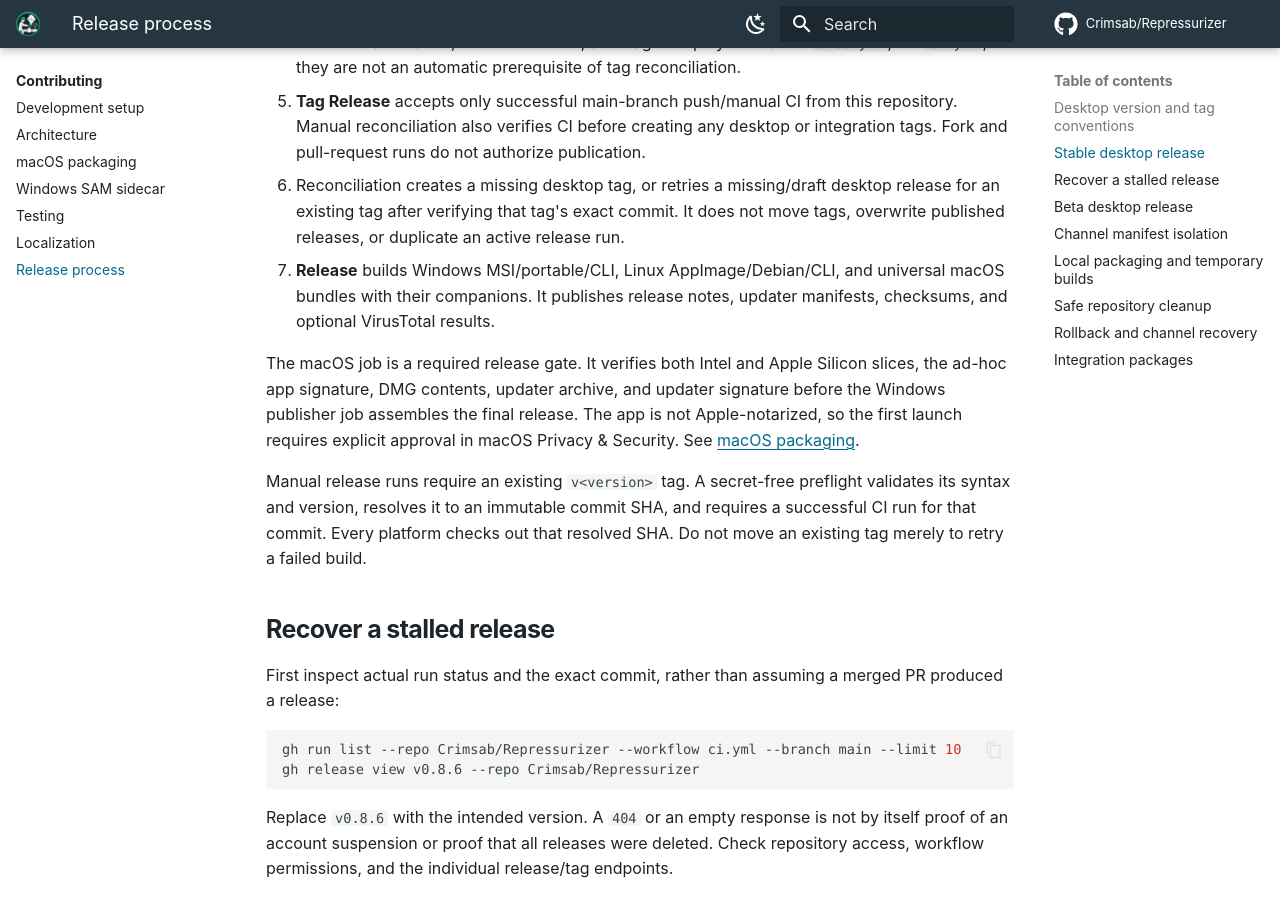
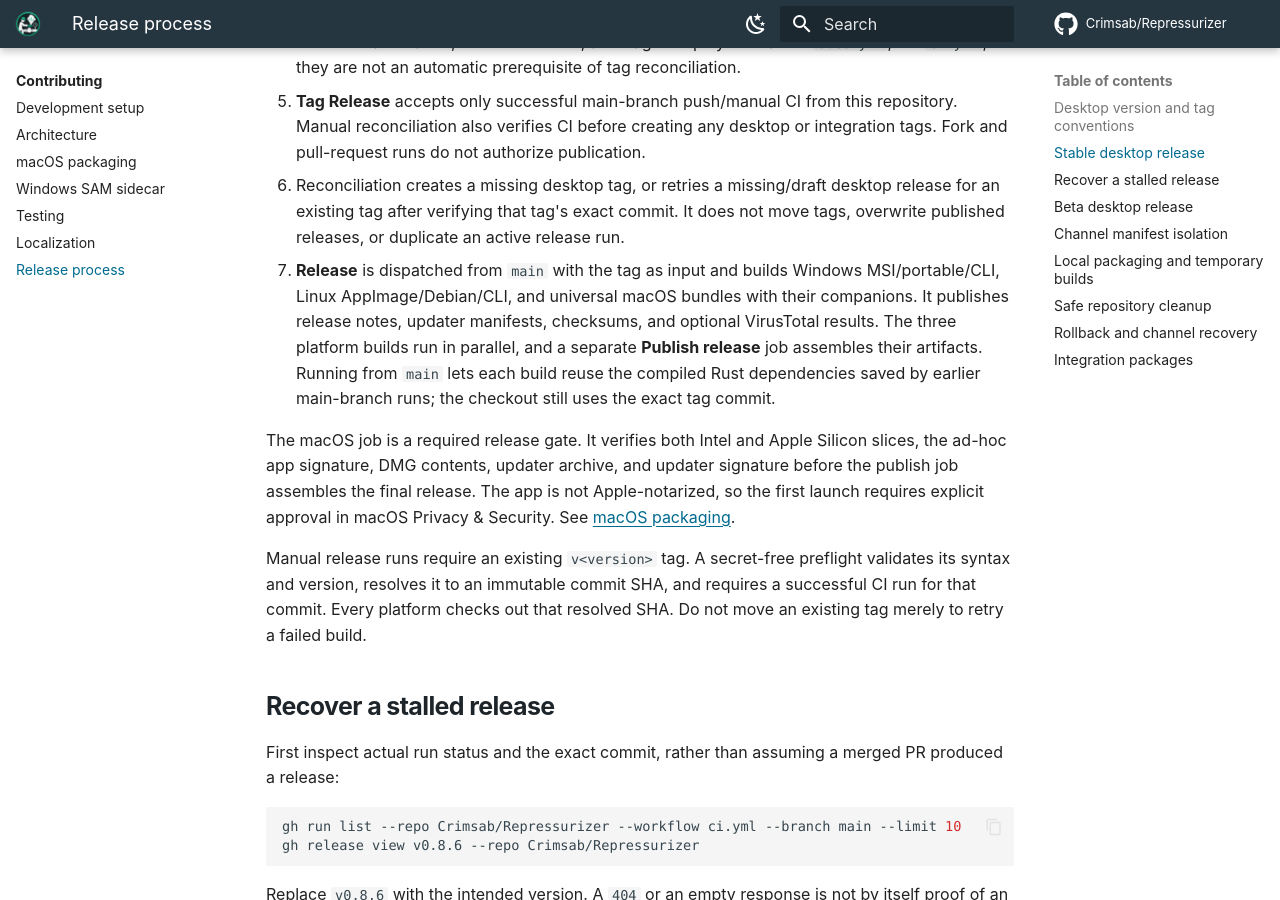
Before and after one commit to Crimsab/Repressurizer, an MkDocs documentation site: the page built from docs/development/releases.md, in a window 1280 px wide and 900 px high, scrolled down 812 px. Built offline with MkDocs 1.6.1 and Material for MkDocs 9.7.7, drawn with Linux system fonts in a browser that asks for light colours; plug-ins that fetch from the network failed and are left out; comment, search, counter and statistics services are not loaded.

Commit message:
ci: build release platforms in parallel and reuse compiled Rust dependencies
The Windows build waited for Linux and macOS (about 17 minutes) and every release compiled from scratch: its cache steps only restored keys nothing saved, and caches saved on a tag ref are invisible to the next release. Windows now builds in parallel with a separate publish job, releases are dispatched from main so rust-cache entries carry over, and the CI macOS job shares its compiled cache with the release macOS job.

```diff
--- a/docs/development/releases.md
+++ b/docs/development/releases.md
@@ -17,9 +17,9 @@ Tag reconciliation rejects other desktop prerelease names. The release workflow
 4. Check **Documentation** separately when its path filters apply. The strict documentation build, documentation audit, browser checks, and Pages deployment are in `docs.yml`, not `ci.yml`; they are not an automatic prerequisite of tag reconciliation.
 5. **Tag Release** accepts only successful main-branch push/manual CI from this repository. Manual reconciliation also verifies CI before creating any desktop or integration tags. Fork and pull-request runs do not authorize publication.
 6. Reconciliation creates a missing desktop tag, or retries a missing/draft desktop release for an existing tag after verifying that tag's exact commit. It does not move tags, overwrite published releases, or duplicate an active release run.
-7. **Release** builds Windows MSI/portable/CLI, Linux AppImage/Debian/CLI, and universal macOS bundles with their companions. It publishes release notes, updater manifests, checksums, and optional VirusTotal results.
+7. **Release** is dispatched from `main` with the tag as input and builds Windows MSI/portable/CLI, Linux AppImage/Debian/CLI, and universal macOS bundles with their companions. It publishes release notes, updater manifests, checksums, and optional VirusTotal results. The three platform builds run in parallel, and a separate **Publish release** job assembles their artifacts. Running from `main` lets each build reuse the compiled Rust dependencies saved by earlier main-branch runs; the checkout still uses the exact tag commit.
 
-The macOS job is a required release gate. It verifies both Intel and Apple Silicon slices, the ad-hoc app signature, DMG contents, updater archive, and updater signature before the Windows publisher job assembles the final release. The app is not Apple-notarized, so the first launch requires explicit approval in macOS Privacy & Security. See [macOS packaging](macos.md).
+The macOS job is a required release gate. It verifies both Intel and Apple Silicon slices, the ad-hoc app signature, DMG contents, updater archive, and updater signature before the publish job assembles the final release. The app is not Apple-notarized, so the first launch requires explicit approval in macOS Privacy & Security. See [macOS packaging](macos.md).
 
 Manual release runs require an existing `v<version>` tag. A secret-free preflight validates its syntax and version, resolves it to an immutable commit SHA, and requires a successful CI run for that commit. Every platform checks out that resolved SHA. Do not move an existing tag merely to retry a failed build.
 
```
Also changed, not shown: 3 other files.
